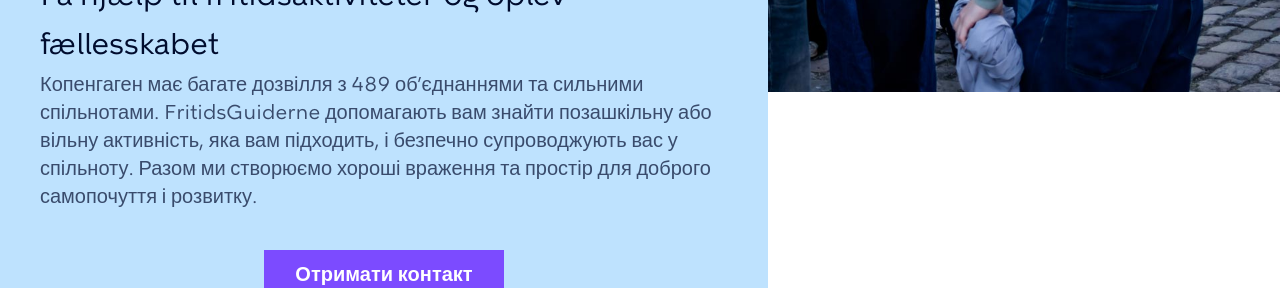
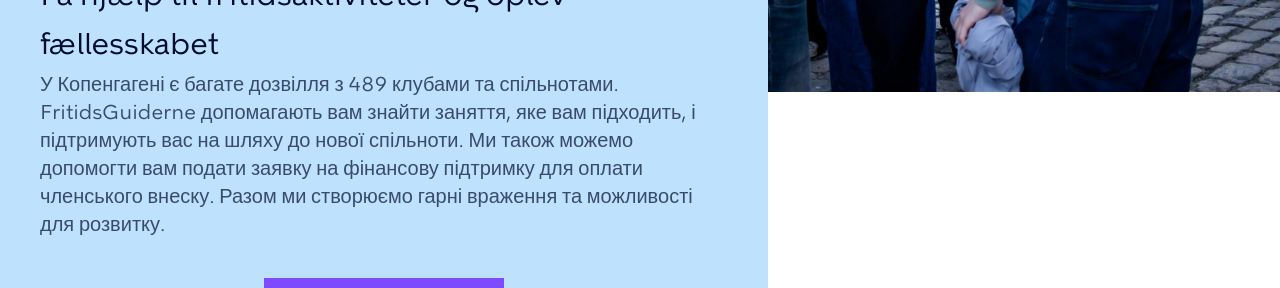
Before and after one commit to SigneHau/UkrainesFritidsGuiderKBH, a Next.js app: page / in a window 1280 px wide. Shown: the part 768-1056 px from the top of the page. Built offline with nearby package versions, Linux system fonts and the light colour scheme; no server answers.

Commit message:
Opdateret tekst på hero komponentet

```diff
--- a/components/Hero.tsx
+++ b/components/Hero.tsx
@@ -76,8 +76,8 @@ export default function Hero() {
 
               {/* UKRAINSK + DANSK TEKST (SKIFTER MED LANGUAGE CONTEXT) */}
               {language === "ua"
-                ? "Копенгаген має багате дозвілля з 489 об’єднаннями та сильними спільнотами. FritidsGuiderne допомагають вам знайти позашкільну або вільну активність, яка вам підходить, і безпечно супроводжують вас у спільноту. Разом ми створюємо хороші враження та простір для доброго самопочуття і розвитку."
-                : "København har et rigt fritidsliv med 489 foreninger og stærke fællesskaber. FritidsGuiderne hjælper dig med at finde en fritidsaktivitet, der passer til dig, og guider dig trygt ind i fællesskabet. Sammen skaber vi gode oplevelser og plads til at trives."
+                ? "У Копенгагені є багате дозвілля з 489 клубами та спільнотами. FritidsGuiderne допомагають вам знайти заняття, яке вам підходить, і підтримують вас на шляху до нової спільноти. Ми також можемо допомогти вам подати заявку на фінансову підтримку для оплати членського внеску. Разом ми створюємо гарні враження та можливості для розвитку."
+                : "København har et rigt fritidsliv med 489 klubber og fællesskaber. FritidsGuiderne hjælper dig med at finde en aktivitet, der passer til dig, og støtter dig på vejen ind i et nyt fællesskab. Vi kan også hjælpe dig med at søge økonomisk støtte til at betale kontingent. Sammen skaber vi gode oplevelser og muligheder for udvikling."
               }
             </p>
 
```
